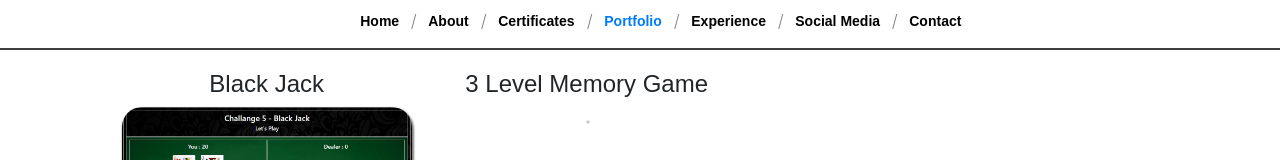
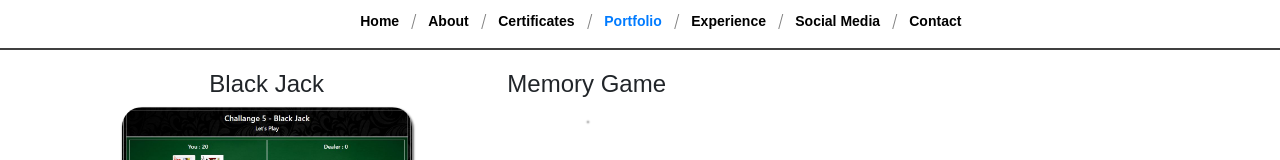
Before and after one commit to Royan887/animated-disco, a plain HTML site: page Site/Achievements.html in a window 1280 px wide. Shown: the part 194-354 px from the top of the page. Drawn offline with nearby package versions, Linux system fonts and the light colour scheme.

Commit message:
Update Achievements.html

```diff
--- a/Site/Achievements.html
+++ b/Site/Achievements.html
@@ -114,7 +114,7 @@
         </div>
     </div>
     <div class="col-lg-3 col-md-3 col-sm-12 col-xs-12" id="majorProj">
-        <h4> 3 Level Memory Game </h4>
+        <h4> Memory Game </h4>
         <img src="Images/" class="img-fluid"/>
         <div class="d-none d-md-block">
         </div>
```
